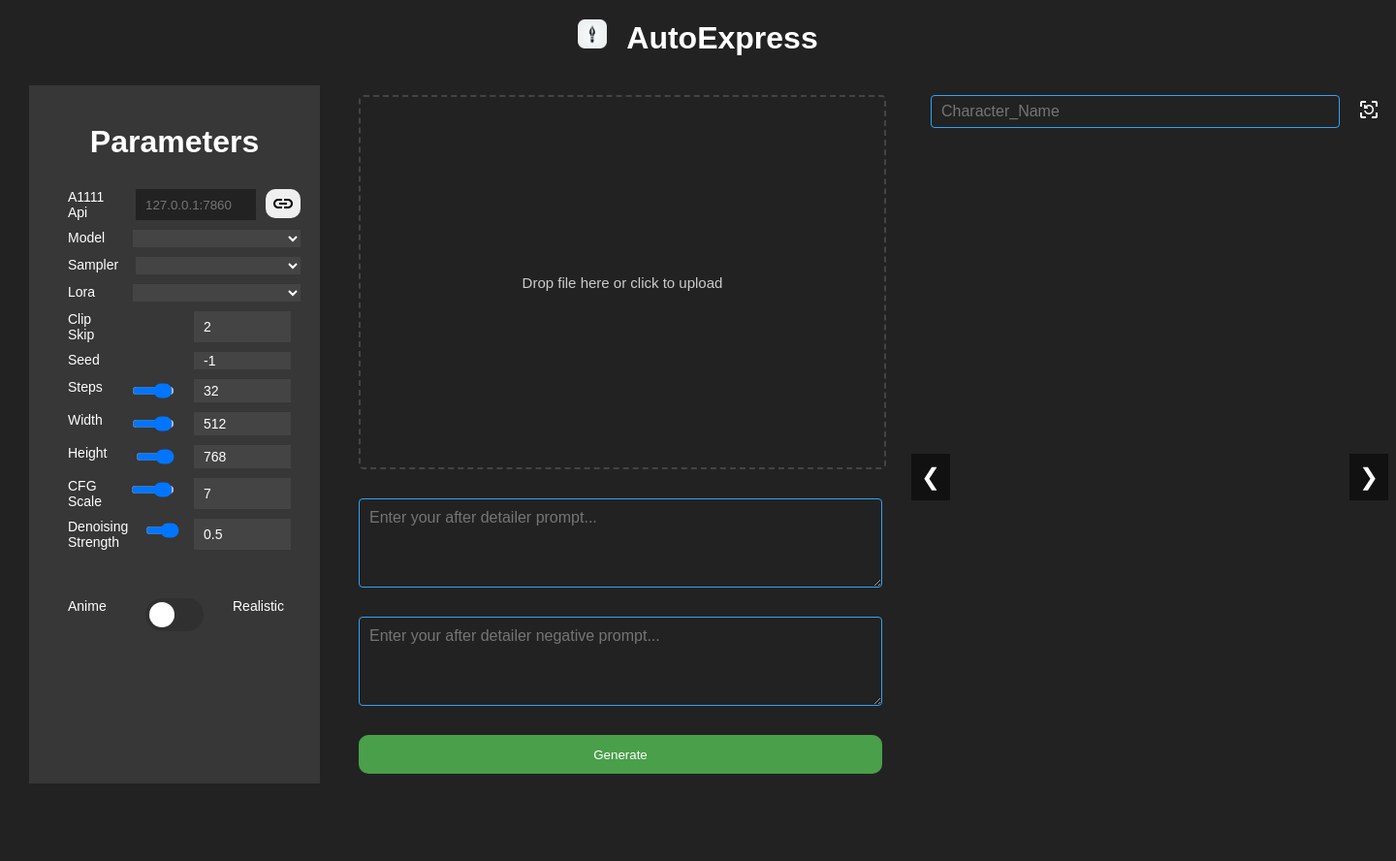
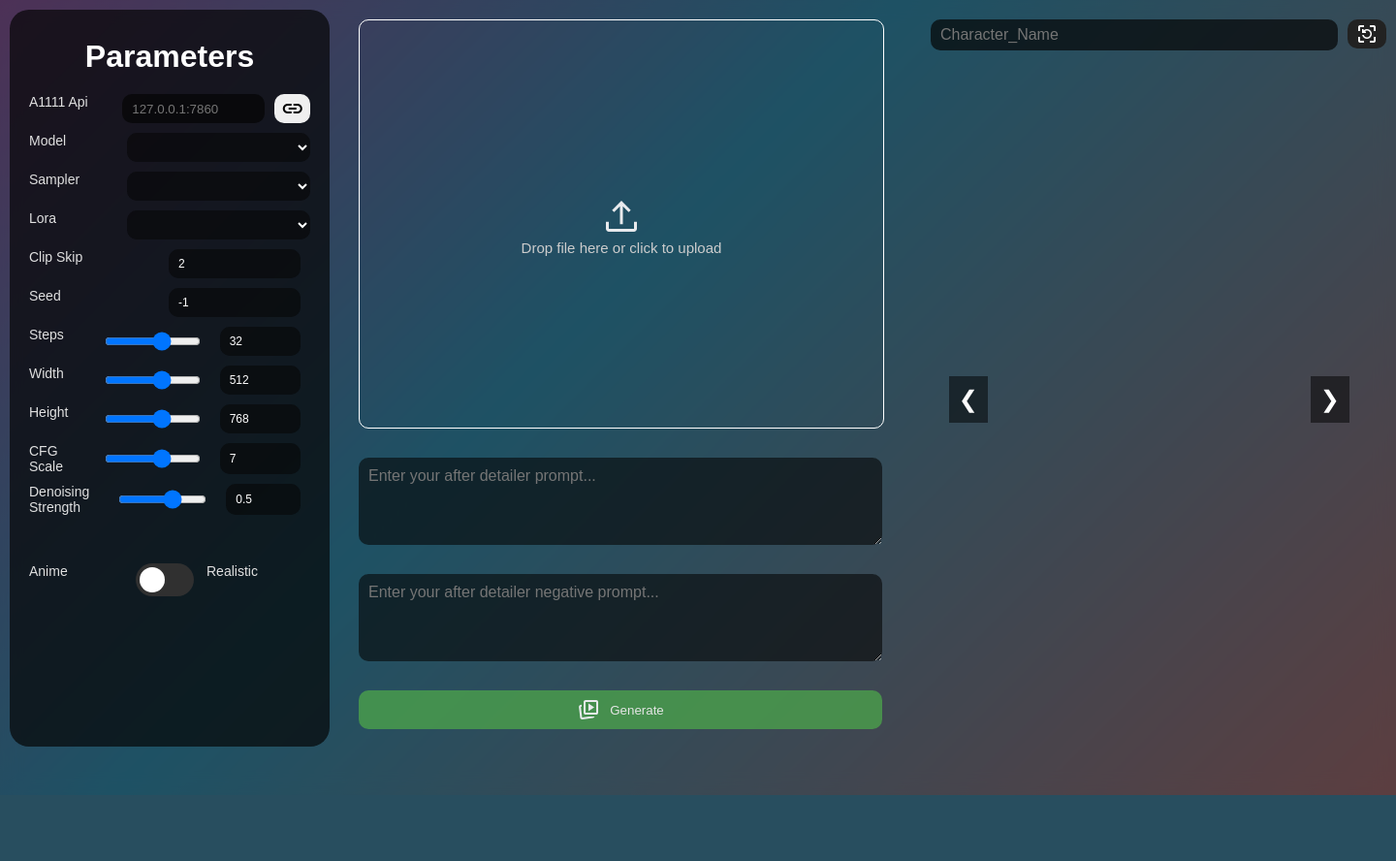
Before and after one commit to deepratna-awale/AutoExpress, a Flask app: page / in a window 1440 px wide. Shown: the whole page at 97% size. After the commit the page ends 820 px from the top, so only its background shows below. Run offline with Flask 3, Linux system fonts and the light colour scheme; lists and menus that the app fills with data are empty; some libraries are stand-ins or nearby versions.

Commit message:
UI Overhaul.

```diff
--- a/autoexpress/static/js/image_viewer.js
+++ b/autoexpress/static/js/image_viewer.js
@@ -1,8 +1,3 @@
-document.querySelector('.load-images').addEventListener('click', function () {
-    let currentIndex = 0;
-    let images = [];
-    let fileNames = [];
-
 function loadImages() {
     const outputDir = document.getElementById('output-directory').value;
 
@@ -52,5 +47,20 @@ document.querySelector('.load-images').addEventListener('click', function () {
     navigate(1); // Navigate right
 });
 
+document.querySelector('.load-images').addEventListener('click', function () {
     loadImages(); // Initial load of images
 });
+
+document.querySelector('#output-directory').addEventListener('change', function(){
+    loadImages();
+});
+
+document.addEventListener('keydown', function (event) {
+    if (event.key === 'ArrowLeft') {
+        navigate(-1);
+        // Add your custom logic here
+    }else if (event.key === 'ArrowRight') {
+        navigate(1);
+        // Add your custom logic here
+    }
+});
--- a/autoexpress/static/stylesheet/image_and_prompt.css
+++ b/autoexpress/static/stylesheet/image_and_prompt.css
@@ -1,14 +1,29 @@
 .image_and_prompt_creator {
     display: flex;
     width: 70vh;
-    height: 100%;
+    height: 95vh;
     flex-direction: column;
     padding-left: 10px;
     margin-left: 10px;
     padding-right: 10px;
     margin-right: 10px;
+}
+
+.drop-zone-prompt {
+    display: flex;
+    flex-direction: column;
     justify-content: center;
-    justify-items: center;
+    align-items: center;
+}
+
+.drop-zone:hover {
+    box-shadow: 0 0 5px #51a1df;
+    border: 1px solid #51a1df;
+    outline: none;
+    .drop-zone-prompt {
+        transform: scale(1.2);
+        transition: 0.4s;
+    }
 }
 
 .drop-zone {
@@ -17,6 +32,7 @@
     padding: 10px;
     margin: 10px;
     display: flex;
+    flex-direction: column;
     align-items: center;
     justify-content: center;
     text-align: center;
@@ -25,9 +41,13 @@
     font-size: 15px;
     cursor: pointer;
     color: #cccccc;
-    border: 2px dashed #444444;
-    border-radius: 5px;
+    border: 1px solid #ffffff;
+    border-radius: 10px;
+    position: relative;
+    overflow: hidden;
+    transition: background-color 0.3s ease;
 }
+
 
 .drop-zone--over {
     border-style: solid;
@@ -61,8 +81,11 @@
 }
 
 .generate-button {
-    background-color: rgb(74, 159, 74);
-    color: white;
+    display: flex;
+    align-items: center;
+    justify-content: center;
+    background-color: rgba(74, 159, 74, 0.8);
+    color: rgb(229, 229, 229);
     border: none;
     width: 100%;
     height: 40px;
@@ -72,8 +95,21 @@
 }
 
 .generate-button:hover {
-    background-color: #096330;
+    background-color: rgb(90, 192, 90);
+    transform: scale(1.02);
+    transition: 0.4s;
     /* Changes the background color on hover for a simple effect */
+}
+
+.generate-button svg {
+    margin-right: 10px;
+    /* Adjust the spacing between the icon and text */
+}
+
+.generate-button:hover svg {
+    transform: rotateZ(-15deg);
+    transition: 0.4s;
+    /* Adjust the spacing between the icon and text */
 }
 
 #prompt {
@@ -81,7 +117,19 @@
     padding: 10px;
 }
 
+#prompt:hover {
+    box-shadow: 0 0 5px #51a1df;
+    border: 1px solid #51a1df;
+    outline: none;
+}
+
 #negative_prompt {
     color: rgb(161, 10, 10);
     padding: 10px;
 }
+
+#negative_prompt:hover {
+    box-shadow: 0 0 5px #51a1df;
+    border: 1px solid #51a1df;
+    outline: none;
+}
--- a/autoexpress/static/stylesheet/image_viewer.css
+++ b/autoexpress/static/stylesheet/image_viewer.css
@@ -1,15 +1,15 @@
 .output-container {
-    height: 100vh;
+    height: 90vh;
 }
 
 .output-directory {
     font-family: "Quicksand", sans-serif;
     width: 50vh;
     height: 30px;
-    background-color: #222222;
+    background-color: rgba(5, 5, 5, 0.7);
     color: #ffffff;
-    border: 1px solid #33a2f6;
-    border-radius: 4px;
+    border: none;
+    border-radius: 10px;
     font-size: 16px;
     resize: vertical;
     transition: box-shadow 0.3s ease-in-out;
@@ -19,6 +19,11 @@
     padding-right: 10px;
 }
 
+.output-directory:hover {
+    box-shadow: 0 0 5px #51a1df;
+    border: 1px solid #51a1df;
+    outline: none;
+}
 
 .display-container {
     display: flex;
@@ -52,12 +57,18 @@
     /* user-select: none; */
 }
 
+.nav-button:hover {
+    box-shadow: 0 0 5px #51a1df;
+    border: 1px solid #51a1df;
+    outline: none;
+}
+
 .nav-left {
-    left: 0;
+    left: 7.9%;
 }
 
 .nav-right {
-    right: 0;
+    right: 7.8%;
 }
 
 
@@ -70,15 +81,19 @@
     width: auto;
     height: 80vh;
     display: block;
+    z-index: 2;
 }
 
 #image-name {
     font-family: "Quicksand", sans-serif;
     color: #ffffff;
-    background-color: #222222;
+    position: relative;
+    background-color: rgba(5, 5, 5, 0.4);
     /* Color for the text */
     font-size: 16px;
     /* Size of the text */
-    margin-top: 8px;
+    width: auto;
+    margin-top: -5%;
+    z-index: 3;
     /* Space above the text */
 }
--- a/autoexpress/static/stylesheet/main.css
+++ b/autoexpress/static/stylesheet/main.css
@@ -1,16 +1,36 @@
-html,
+html {
+    background: linear-gradient(-45deg, #5fe691, #f28e8e, #44c4f3, #ff43bd);
+    background-size: 200% 200%;
+    animation: gradient 120s ease infinite;
+    height: 100vh;
+    overflow: hidden;
+}
+
+@keyframes gradient {
+    0% {
+        background-position: 0% 50%;
+    }
+
+    50% {
+        background-position: 100% 50%;
+    }
+
+    100% {
+        background-position: 0% 50%;
+    }
+}
+
+
 body {
-    height: 100%;
-    /* Ensures the body can expand to the content size */
-    min-height: 100vh;
-    /* Ensures at least full viewport height */
     margin: 0;
     /* Adds padding at the top if needed, could replace margin-top */
     justify-content: center;
     /* Centers content horizontally */
     align-items: center;
     /* Centers content vertically */
-    background: #222222;
+    background-color: rgba(5, 5, 5, 0.6);
+    backdrop-filter: blur(10px);
+    -webkit-backdrop-filter: blur(10px);
     /* Background color */
 }
 
@@ -18,24 +38,34 @@ h1 {
     font-family: "Quicksand", sans-serif;
     color: white;
     text-align: center;
-    margin: 10px;
+    margin: 0px;
     padding: 10px;
 }
 
+
 .container {
     display: flex;
-    height: 90%;
-    width: 90%;
     padding: 10px;
-    margin: 10px;
+    justify-content: space-evenly;
+    height: 100vh;
 }
 
+input[type="number"] {
+    background-color: rgba(5, 5, 5, 0.6);
+    /* Dark grey input background */
+    /* Blue border */
+    color: rgb(255, 255, 255);
+    border: none;
+    border-radius: 10px;
+    /* White text color */
+    font-size: 12px;
+    width: 20%;
+}
 
 /* Input styling */
-input[type="number"],
-input[type="range"],
+
 select {
-    background-color: #444;
+    background-color: rgba(5, 5, 5, 0.6);
     /* Dark grey input background */
     /* Blue border */
     color: white;
@@ -43,16 +73,30 @@ select {
     /* White text color */
     font-size: 14px;
     width: 70%;
+    border-radius: 10px;
+}
+
+select:hover {
+    box-shadow: 0 0 5px #51a1df;
+    border: 1px solid #51a1df;
+    outline: none;
+}
+
+input:hover {
+    box-shadow: 0 0 5px #51a1df;
+    border: 1px solid #51a1df;
+    outline: none;
 }
 
 /* Adjust slider appearance */
 input[type="range"] {
+    background-color: rgba(5, 5, 5, 0.6);
     width: 50%;
-    height: 20px;
+    min-height: 20px;
     margin-left: 10px;
     margin-right: 10px;
     padding-left: 10px;
-    padding-right: 10px ;
+    padding-right: 10px;
 
 }
 
@@ -60,8 +104,8 @@ input[type="range"]::-webkit-slider-thumb {
     -webkit-appearance: none;
     appearance: none;
     width: 20px;
-    height: 20px;
-    background: #0074D9;
+    min-height: 20px;
+    background-color: rgba(5, 5, 5, 0.6);
     /* Blue thumb color */
     cursor: pointer;
     margin-left: 10px;
@@ -72,7 +116,8 @@ input[type="range"]::-webkit-slider-thumb {
 
 /* Adjust input number appearance */
 input[type="number"] {
-    width: 80px;
+    width: 40%;
+    min-height: 20px;
     margin-left: 10px;
     margin-right: 10px;
     padding-left: 10px;
@@ -80,19 +125,18 @@ input[type="number"] {
 }
 
 input:focus {
-    box-shadow: 0 0 5px #33a2f6;
-    border: 1px solid #33a2f6;
+    box-shadow: 0 0 5px #51a1df;
+    border: 1px solid #51a1df;
     outline: none;
 }
 
 label {
     font-family: "Quicksand", sans-serif;
-    color: #ffffff;
+    color: #e0e0e0;
     font-size: 14px;
-    width: 50px;
-    margin-left: 10px;
+    font-weight: 500;
+    width: 30%;
     margin-right: 10px;
-    padding-left: 10px;
     padding-right: 10px;
 }
 
@@ -102,9 +146,9 @@ textarea {
     height: 70px;
     margin: 10px;
     padding: 10px;
-    background-color: #222222;
-    border: 1px solid #33a2f6;
-    border-radius: 4px;
+    background-color: rgba(5, 5, 5, 0.6);
+    border: none;
+    border-radius: 10px;
     font-size: 16px;
     resize: vertical;
     transition: box-shadow 0.3s ease-in-out;
@@ -116,9 +160,8 @@ textarea:focus {
     outline: none;
 }
 
-.logo-on-page{
+.logo-on-page {
     align-self: center;
-    height:30px;
+    height: 30px;
     margin-right: 20px;
-
 }
--- a/autoexpress/static/stylesheet/sidebar.css
+++ b/autoexpress/static/stylesheet/sidebar.css
@@ -1,37 +1,37 @@
 .sidebar {
-    flex: 2;
+    flex: 1;
     padding: 20px;
-    margin-left: 10px;
-    margin-right: 10px;
     max-width: 50vh;
-    background-color: #373737;
+    background-color: rgba(5, 5, 5, 0.7);
     color: white;
+    border-radius: 20px;
+    height: 90vh;
 }
 
 .input-container {
     padding-top: 10px;
+    min-height: 30px;
     color: #ffffff;
     display: flex;
     flex-direction: row;
     justify-content: space-between;
-
 }
 
 .sd-connect:click {
-    background-color: #373737;
+    background-color: rgba(5, 5, 5, 0.7);
 }
 
 #ip-input {
     font-family: "Quicksand", sans-serif;
     color: rgb(101, 222, 101);
-    background-color: #222222;
+    background-color: rgba(5, 5, 5, 0.7);
     width: 50%;
     outline: none;
     border: none;
     padding-left: 10px;
     padding-right: 10px;
-    margin-left: 10px;
     margin-right: 10px;
+    border-radius: 10px;
 }
 
 .material-symbols-outlined {
--- a/autoexpress/static/stylesheet/toggle.css
+++ b/autoexpress/static/stylesheet/toggle.css
@@ -2,8 +2,14 @@
  .switch {
      position: relative;
      display: inline-block;
-     width: 40px;
+     width: 50px;
      height: 34px;
+ }
+
+ .slider:hover {
+     box-shadow: 0 0 5px #51a1df;
+     border: 1px solid #51a1df;
+     outline: none;
  }
 
  /* Hide default HTML checkbox */
@@ -40,11 +46,11 @@
  }
 
  input:checked+.slider {
-     background-color: #2196F3;
+     background-color: #51a1df;
  }
 
  input:focus+.slider {
-     box-shadow: 0 0 1px #2196F3;
+     box-shadow: 0 0 1px #51a1df;
  }
 
  input:checked+.slider:before {
@@ -55,17 +61,17 @@
 
  /* Rounded sliders */
  .slider.round {
-     border-radius: 34px;
+     border-radius: 26px;
  }
 
  .slider.round:before {
      border-radius: 50%;
  }
 
- .anime-realistic-switcher{
-    margin-top: 50px;
-    display: flex;
-    flex-direction: row;
-    justify-content: space-between;
-    width: 100%;
+ .anime-realistic-switcher {
+     margin-top: 50px;
+     display: flex;
+     flex-direction: row;
+     justify-content: space-between;
+     width: 100%;
  }
--- a/autoexpress/templates/index.html
+++ b/autoexpress/templates/index.html
@@ -1,10 +1,10 @@
 <!DOCTYPE html>
-<html lang="en">
+<html id="bg" lang="en">
 
 <head>
     <meta charset="UTF-8">
     <meta name="viewport" content="width=device-width, initial-scale=1.0">
-    <title>Payload Editor</title>
+    <title>Auto Express UI</title>
     <link rel="stylesheet" href="{{ url_for('static', filename='stylesheet/main.css') }}">
     <link rel="stylesheet" href="{{ url_for('static', filename='stylesheet/sidebar.css') }}">
     <link rel="stylesheet" href="{{ url_for('static', filename='stylesheet/image_and_prompt.css') }}">
@@ -17,7 +17,7 @@
 </head>
 
 <body>
-    <h1><img src="{{ url_for('static', filename='ico/favicon-rounded.png') }}" alt="Logo" class="logo-on-page">AutoExpress</h1>
+    <!-- <h1><img src="{{ url_for('static', filename='ico/favicon-rounded.png') }}" alt="Logo" class="logo-on-page">AutoExpress</h1> -->
 
     <div class="container">
         <!-- Sidebar -->
@@ -125,7 +125,13 @@
 
         <div class = image_and_prompt_creator>
             <div class="drop-zone">
-                <span class="drop-zone__prompt">Drop file here or click to upload</span>
+                <div class="drop-zone-prompt">
+                    <svg xmlns="http://www.w3.org/2000/svg" height="48px" viewBox="0 -960 960 960" width="48px" fill="#e8eaed">
+                        <path
+                            d="M450-313v-371L330-564l-43-43 193-193 193 193-43 43-120-120v371h-60ZM220-160q-24 0-42-18t-18-42v-143h60v143h520v-143h60v143q0 24-18 42t-42 18H220Z" />
+                    </svg>
+                    <span class="drop-zone__prompt">Drop file here or click to upload</span>
+                </div>
                 <input type="file" name="image" class="drop-zone__input">
             </div>
             <div class="input-container">
@@ -135,7 +141,10 @@
                 <textarea type="text" id="negative_prompt" name="negative_prompt" placeholder="Enter your after detailer negative prompt..."></textarea>
             </div>
             <div class="input-container">
-                <button type="submit" class="generate-button">Generate</button>
+                <button type="submit" class="generate-button"><svg xmlns="http://www.w3.org/2000/svg" height="24px" viewBox="0 -960 960 960" width="24px" fill="#e8eaed">
+                    <path
+                        d="m480-420 240-160-240-160v320Zm33 220h219q-6 24-24 41.5T664-138L228-85q-33 4-59.5-16T138-154L86-592q-4-33 16.5-59t53.5-30l45-5v80l-36 4 54 438 294-36Zm-152-80q-33 0-56.5-23.5T281-360v-440q0-33 23.5-56.5T361-880h440q33 0 56.5 23.5T881-800v440q0 33-23.5 56.5T801-280H361Zm0-80h440v-440H361v440ZM219-164Zm362-416Z" />
+                </svg>Generate</button>
             </div>
         </div>
 
@@ -145,14 +154,15 @@
                 <button class="material-symbols-outlined load-images" onclick="loadImages()">frame_reload</button>
             </div>
             <div class="display-container">
-                <button class="nav-button nav-left" onclick="navigate(-1)">&#10094;</button> <!-- Left arrow -->
-                <img id="image-display" src="" alt="">
-                <button class="nav-button nav-right" onclick="navigate(1)">&#10095;</button> <!-- Right arrow -->
-                <div id="image-name"></div>
+                <div id="image-and-name">
+                    <img id="image-display" src="" alt="">
+                    <button class="nav-button nav-left" onclick="navigate(-1)">&#10094;</button> <!-- Left arrow -->
+                    <div id="image-name"></div>
+                    <button class="nav-button nav-right" onclick="navigate(1)">&#10095;</button> <!-- Right arrow -->
+                </div>
             </div>
         </div>
     </div>
-
     <script src="{{ url_for('static', filename='js/main.js') }}"></script>
     <script src="{{ url_for('static', filename='js/connect.js') }}"></script>
     <script src="{{ url_for('static', filename='js/image_drag_and_drop.js') }}"></script>
```
Also changed, not shown: autoexpress/modules/a1111_api.py (+5 -2 lines), Changelog.md (added), README.md. Lines whose indentation alone changed are shown as unchanged.
